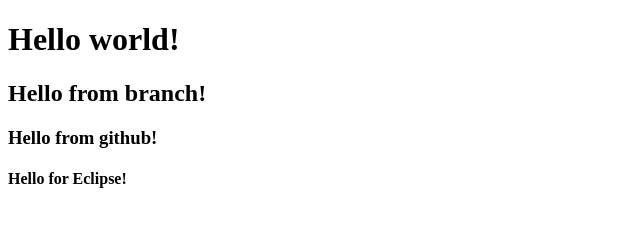
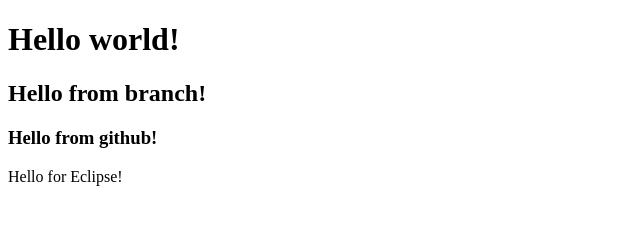
Before and after one commit to gAmUssA/git-training, a plain HTML site: page about.html in a window 1280 px wide. Shown: the full height of the page, 0-640 px from the left. Drawn offline with Linux system fonts and the light colour scheme.

Commit message:
added contactus.html updated about.html

```diff
--- a/about.html
+++ b/about.html
@@ -8,6 +8,8 @@
 <h1>Hello world!</h1>
 <h2> Hello from branch! </h2>
 <h3> Hello from github! </h3>
-<h4> Hello for Eclipse! </h4>
+<div>
+	<p> Hello for Eclipse!</p>
+</div>
 </body>
 </html>
```
Also changed, not shown: contactus.html (added, +10 -0 lines).
